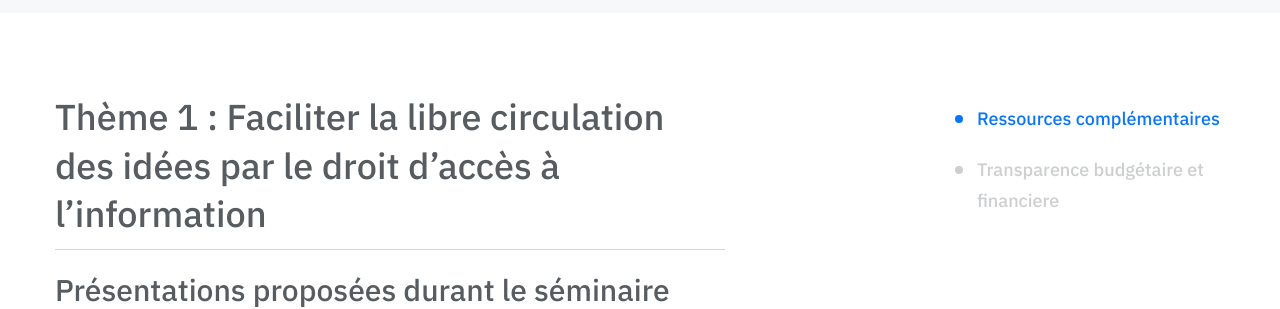
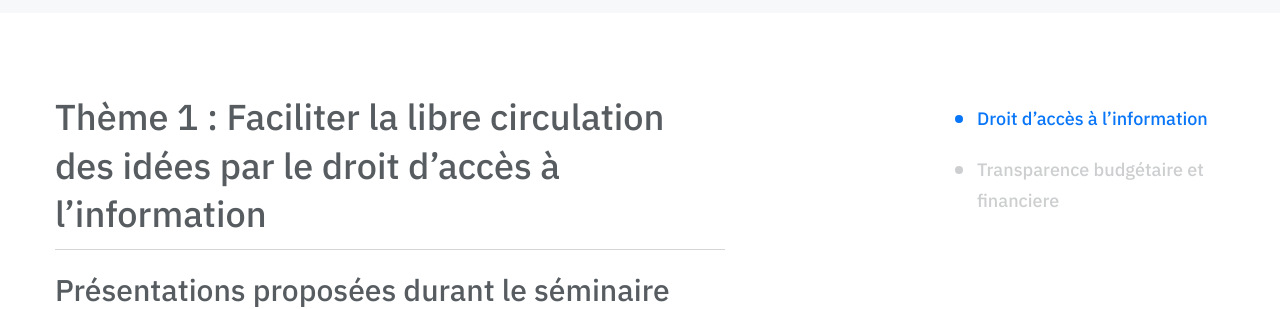
Before and after one commit to cecilaki/guide, a Jekyll site: the page built from _ressources/ressources-theme1.md, in a window 1280 px wide. Shown: the part 662-971 px from the top of the page. Built offline with Jekyll 4.4.1, drawn with Linux system fonts in a browser that asks for light colours; some web fonts are replaced.

Commit message:
Update ressources-theme1.md

```diff
--- a/_ressources/ressources-theme1.md
+++ b/_ressources/ressources-theme1.md
@@ -1,7 +1,7 @@
 ---
 # Page settings
 layout: ressources-single # Choose layout: "default", "homepage" or "documentation-archive"
-title: Ressources complémentaires # Define a title of your page
+title: Droit d’accès à l’information # Define a title of your page
 description: Retrouvez ici les présentations proposées durant le séminaire, ainsi que les liens web vers les outils, projets et ressources qui ont été mentionnées lors des discussions. # Define a description of your page
 keywords: # Define keywords for search engines
 order: 1 # Define order of this page in list of all documentation documents
```
